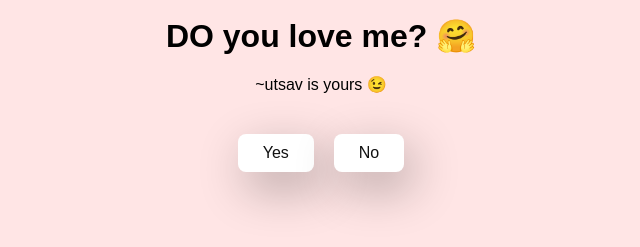
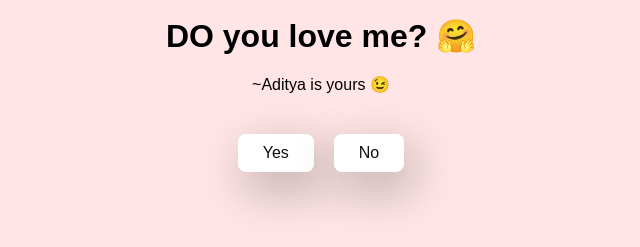
Before and after one commit to Sage-aii/crush, a plain HTML site: page index.html in a window 1280 px wide. Shown: the part 391-638 px from the top of the page, 319-959 px from the left. Drawn offline with Linux system fonts and the light colour scheme.

Commit message:
Update index.html

```diff
--- a/index.html
+++ b/index.html
@@ -20,7 +20,7 @@
       Your browser does not support the video tag.
     </video>
     <h1>DO you love me? 🤗</h1>
-    <p>~utsav is yours 😉</p>
+    <p>~Aditya is yours 😉</p>
     <div class="btn">
       <a href="yes.html">Yes</a>
       <a href="no1.html">No</a>
```
